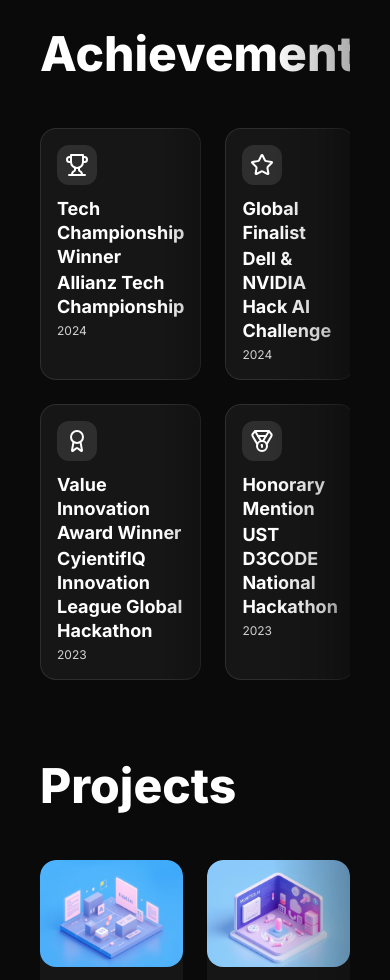
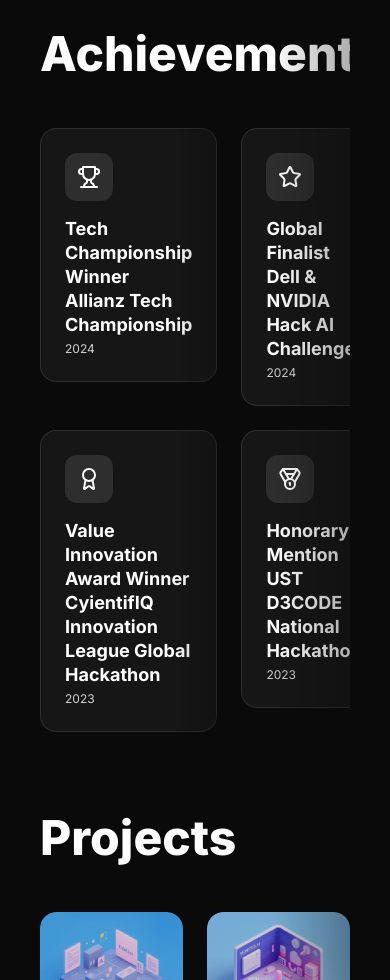
Before and after one commit to Sreehari78/Portfolio, a Next.js app: page /en in a window 390 px wide. Shown: the part 1020-2000 px from the top of the page. Built offline with nearby package versions, Linux system fonts and the light colour scheme.

Commit message:
feat: update card styles and layout for improved visual hierarchy and responsiveness

```diff
--- a/src/app/[locale]/page.module.scss
+++ b/src/app/[locale]/page.module.scss
@@ -1,12 +1,64 @@
+.mask {
+  position: relative;
+  display: block;
+  overflow: hidden;
+  border-radius: var(--radius-l);
+  transition: transform 0.3s ease;
+  filter: brightness(0.85);
+
+  &:hover {
+    transform: translateY(-4px);
+
+    &::after {
+      opacity: 0;
+    }
+  }
+
+  &::after {
+    content: "";
+    position: absolute;
+    inset: 0;
+    opacity: 1;
+    transition: opacity 0.3s ease;
+  }
+}
+
+.projectInfo {
+  position: absolute;
+  bottom: 0rem;
+  padding: 1.2rem;
+  color: white;
+  z-index: 1;
+  opacity: 0;
+  transform: translateY(10px);
+  transition: all 0.3s ease;
+  background: rgba(0, 0, 0, 0.6);
+  .mask:hover & {
+    opacity: 1;
+    transform: translateY(0);
+  }
+}
+
+.techStack {
+  display: flex;
+  flex-wrap: wrap;
+  gap: 8px;
+  margin-top: 12px;
+}
+
+.techChip {
+  background: rgba(255, 255, 255, 0.1);
+  padding: 4px 8px;
+  border-radius: 4px;
+  font-size: 12px;
+}
+
 .achievementCard {
   background: rgba(255, 255, 255, 0.05);
   border-radius: var(--radius-l);
   padding: 24px;
   transition: all 0.3s ease;
   border: 1px solid rgba(255, 255, 255, 0.1);
-  display: flex;
-  flex-direction: column;
-  height: 100%;
 
   &:hover {
     transform: translateY(-4px);
@@ -25,71 +77,8 @@
   margin-bottom: 16px;
 }
 
-.projectCard {
-  display: flex;
-  flex-direction: column;
-  background: rgba(255, 255, 255, 0.05);
-  border-radius: var(--radius-l);
-  overflow: hidden;
-  transition: transform 0.3s ease;
-  height: 100%;
-
-  &:hover {
-    transform: translateY(-4px);
-  }
-}
-
-.imageWrapper {
-  position: relative;
-  padding-top: 75%; // 4:3 aspect ratio
-}
-
-.projectInfo {
-  padding: 1.2rem;
-  flex-grow: 1;
-  display: flex;
-  flex-direction: column;
-}
-
-.projectTitle {
-  margin-bottom: 0.5rem;
-}
-
-.projectDescription {
-  flex-grow: 1;
-  margin-bottom: 1rem;
-}
-
-.techStack {
-  display: flex;
-  flex-wrap: wrap;
-  gap: 8px;
-  margin-top: auto;
-}
-
-.techChip {
-  background: rgba(255, 255, 255, 0.1);
-  padding: 4px 8px;
-  border-radius: 4px;
-  font-size: 12px;
-}
-
 @media (max-width: 640px) {
   .hideOnMobile {
     display: none;
   }
-
-  .achievementCard {
-    padding: 16px;
-  }
-
-  .achievementIcon {
-    width: 40px;
-    height: 40px;
-    margin-bottom: 12px;
-  }
-
-  .projectInfo {
-    padding: 1rem;
-  }
 }
--- a/src/app/[locale]/page.tsx
+++ b/src/app/[locale]/page.tsx
@@ -218,9 +218,11 @@
                   <Text variant='heading-strong-s' className='mb-2'>
                     {achievement.title}
                   </Text>
+                  <br />
                   <Text variant='heading-strong-s' className='mb-2'>
                     {achievement.event}
                   </Text>
+                  <br />
                   <Text
                     variant='body-default-s'
                     onBackground='neutral-weak'
@@ -253,7 +255,7 @@
                 href={project.link}
                 target='_blank'
                 rel='noopener noreferrer'
-                className={styles.projectCard}
+                className={styles.mask}
                 aria-label={`View ${project.title} project`}>
                 <SmartImage
                   src={project.image}
@@ -268,6 +270,7 @@
                     variant='heading-strong-s'>
                     {project.title}
                   </Text>
+                  <br />
                   <Text
                     className={`${styles.projectDescription} ${styles.hideOnMobile}`}
                     variant='body-default-s'>
```
